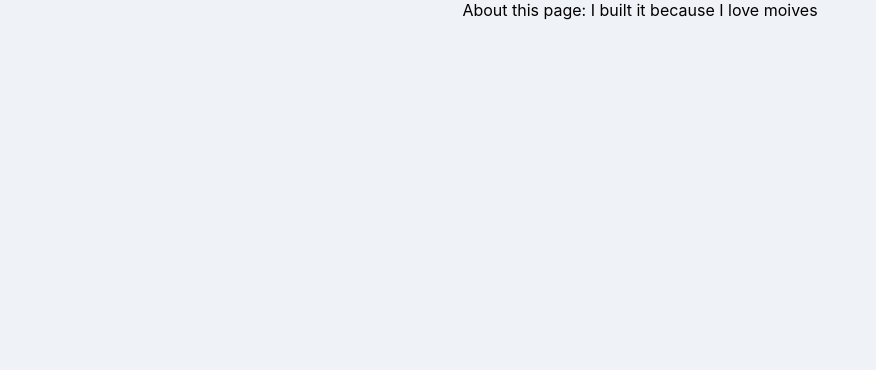
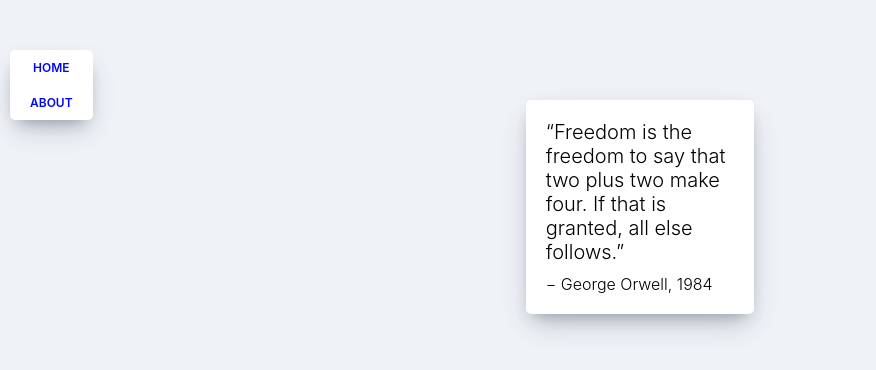
Before and after one commit to sokkanji/React_movie_app, a React (Create React App) app: page /#/about in a window 1280 px wide. Shown: the top 370 px of the page, without its empty margins (0-876 px from the left). Built offline with nearby package versions, Linux system fonts and the light colour scheme.

Commit message:
#16 Feat : Building the Navigation

```diff
--- a/src/App.js
+++ b/src/App.js
@@ -1,12 +1,13 @@
 import React from "react";
-import {HashRouter, Route} from "react-router-dom";
+import { HashRouter, Route} from "react-router-dom";
 import Home from "./routes/Home";
 import About from "./routes/About";
-
+import Navigation from "./components/Navigation";
 
 function App(){
   return (
     <HashRouter>
+      <Navigation />
       <Route path="/" exact={true} component={Home} />
       <Route path="/about" component={About} />
     </HashRouter>
--- /dev/null
+++ b/src/components/Navigation.css
@@ -0,0 +1,25 @@
+.nav {
+    position: fixed;
+    top: 50px;
+    left: 10px;
+    display: flex;
+    flex-direction: column;
+    background-color: white;
+    padding: 10px 20px;
+    box-shadow: 0 13px 27px -5px rgba(50, 50, 93, 0.25),
+      0 8px 16px -8px rgba(0, 0, 0, 0.3), 0 -6px 16px -6px rgba(0, 0, 0, 0.025);
+    border-radius: 5px;
+  }
+
+  .nav a {
+    text-decoration: none;
+    color: #0008fc;
+    text-transform: uppercase;
+    font-size: 12px;
+    text-align: center;
+    font-weight: 600;
+  }
+
+  .nav a:not(:last-child) {
+    margin-bottom: 20px;
+  }
--- /dev/null
+++ b/src/components/Navigation.js
@@ -0,0 +1,14 @@
+import React from "react";
+import { Link } from "react-router-dom";
+import "./Navigation.css";
+
+function Navigation() {
+  return (
+    <div className="nav">
+      <Link to="/">Home</Link>
+      <Link to="/about">About</Link>
+    </div>
+  );
+}
+
+export default Navigation;
--- /dev/null
+++ b/src/routes/About.css
@@ -0,0 +1,20 @@
+.about__container {
+    box-shadow: 0 13px 27px -5px rgba(50, 50, 93, 0.25),
+      0 8px 16px -8px rgba(0, 0, 0, 0.3), 0 -6px 16px -6px rgba(0, 0, 0, 0.025);
+    padding: 20px;
+    border-radius: 5px;
+    background-color: white;
+    margin: 0 auto;
+    margin-top: 100px;
+    max-width: 25%;
+    font-weight: 300;
+  }
+
+  .about__container span:first-child {
+    font-size: 20px;
+  }
+
+  .about__container span:last-child {
+    display: block;
+    margin-top: 10px;
+  }
--- a/src/routes/About.js
+++ b/src/routes/About.js
@@ -1,7 +1,16 @@
 import React from "react";
+import "./About.css";
 
-function About(){
-    return <span>About this page: I built it because I love moives</span>;
+function About() {
+  return (
+    <div className="about__container">
+      <span>
+        “Freedom is the freedom to say that two plus two make four. If that is
+        granted, all else follows.”
+      </span>
+      <span>− George Orwell, 1984</span>
+    </div>
+  );
 }
 
 export default About;
```
